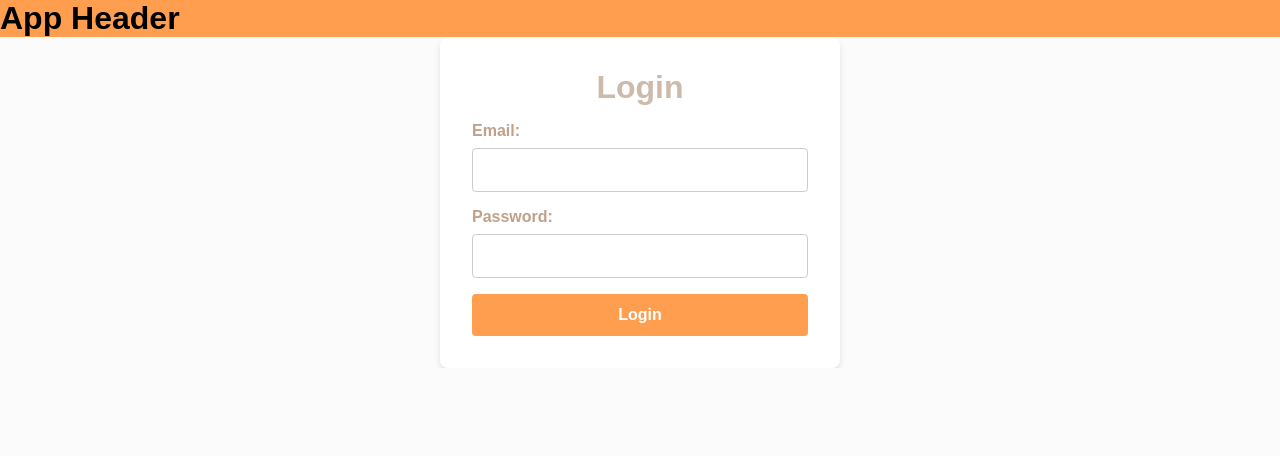
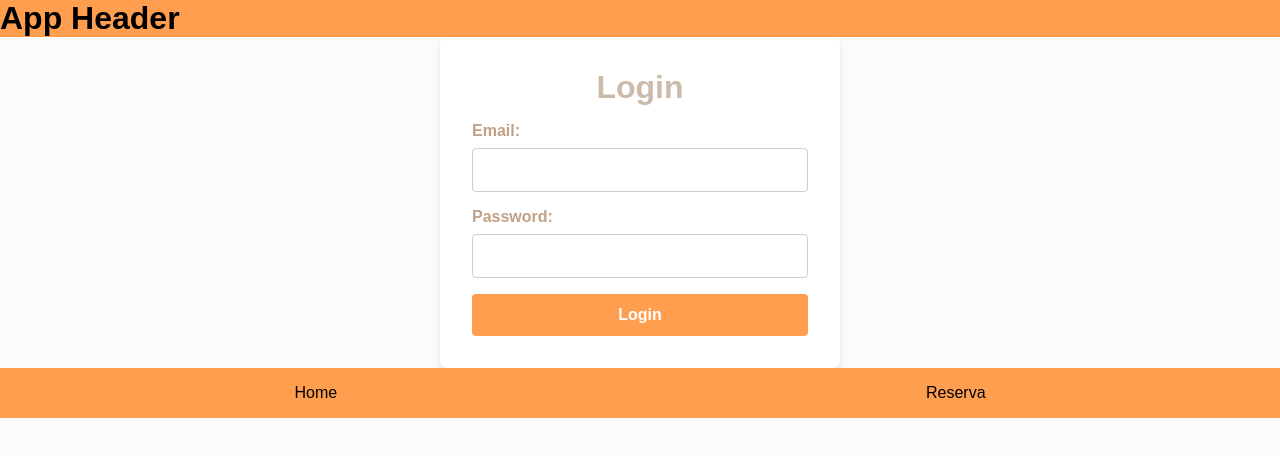
Before and after one commit to Bicis-HLanz/hopital-bicis, a Next.js app: page / in a window 1280 px wide. Shown: the top 456 px of the page. Built offline with nearby package versions, Linux system fonts and the light colour scheme.

Commit message:
created AppNav component

```diff
--- /dev/null
+++ b/app/components/mainLayout/AppNav.module.css
@@ -0,0 +1,13 @@
+.app-nav ul {
+  display: flex;
+  justify-content: space-around;
+
+  background-color: var(--primary);
+  position: sticky;
+  bottom: 0;
+}
+
+.app-nav ul li {
+  list-style: none;
+  padding: 1rem;
+}
--- /dev/null
+++ b/app/components/mainLayout/AppNav.tsx
@@ -0,0 +1,20 @@
+import React from "react";
+import styles from "./AppNav.module.css";
+import Link from "next/link";
+
+const AppNav: React.FC = () => {
+  return (
+    <nav className={styles["app-nav"]}>
+      <ul>
+        <li>
+          <Link href="/">Home</Link>
+        </li>
+        <li>
+          <Link href="/reserva">Reserva</Link>
+        </li>
+      </ul>
+    </nav>
+  );
+};
+
+export default AppNav;
--- a/app/layout.tsx
+++ b/app/layout.tsx
@@ -3,6 +3,7 @@ import { Geist, Geist_Mono } from "next/font/google";
 import "./globals.css";
 import App from "next/app";
 import AppHeader from "./components/mainLayout/AppHeader";
+import AppNav from "./components/mainLayout/AppNav";
 
 const geistSans = Geist({
   variable: "--font-geist-sans",
@@ -28,7 +29,8 @@ export default function RootLayout({
     <html lang="en">
       <body className={`${geistSans.variable} ${geistMono.variable}`}>
         <AppHeader />
-        {children}
+        <main>{children}</main>
+        <AppNav />
       </body>
     </html>
   );
```
